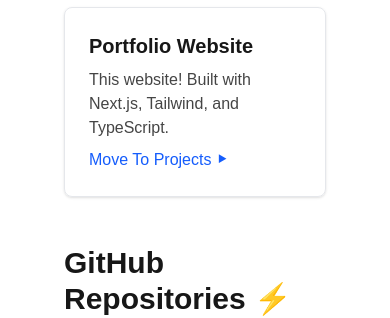
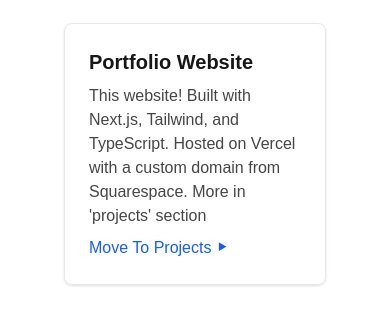
Before and after one commit to B-M-Anderson/Peninsula, a Next.js app: page / in a window 390 px wide. Shown: the part 939-1257 px from the top of the page. Built offline with nearby package versions, Linux system fonts and the light colour scheme; no server answers.

Commit message:
mobile fix3

```diff
--- a/app/components/Navbar.tsx
+++ b/app/components/Navbar.tsx
@@ -91,8 +91,8 @@ export default function Navbar() {
 
 
       <h1 className="text-xl font-semibold hidden sm:block">
-        Hosted on Vercel & Coded in TypeScript
-      </h1>
+        Bennett M. Anderson
+              </h1>
 
       <div className="flex gap-6 items-center">
         <Link href="/">Home</Link>
--- a/app/page.tsx
+++ b/app/page.tsx
@@ -18,8 +18,8 @@ type Repo = {
 const featuredProjects = [
   {
     name: "Portfolio Website",
-    description: "This website! Built with Next.js, Tailwind, and TypeScript.",
-    path: "/projects", // internal route instead of external URL
+    description: "This website! Built with Next.js, Tailwind, and TypeScript. Hosted on Vercel with a custom domain from Squarespace. More in 'projects' section",
+    path: "/projects",
   },
 ];
 
@@ -50,7 +50,9 @@ export default function HomePage() {
   return (
     <main className="flex flex-col md:flex-row md:h-screen">
       {/* LEFT: About Me */}
-      <section className="w-full md:w-1/3 md:sticky md:top-0 p-8 flex flex-col items-center justify-center text-center border-b md:border-b-0 md:border-r border-gray-200 dark:border-gray-700">
+      <section
+        className="w-full md:w-1/3 p-8 flex flex-col items-center justify-center text-center border-b md:border-b-0 md:border-r border-gray-200 dark:border-gray-700 pt-[80px] md:pt-0" // <-- mobile only padding for navbar
+      >
         <Image
           src="/profile.jpeg"
           alt="Profile picture"
@@ -105,7 +107,7 @@ export default function HomePage() {
       {/* RIGHT: Scrolling content */}
       <section
         id="scroll-panel"
-        className="w-full md:w-2/3 p-8 pt-24 md:pt-16 space-y-12 overflow-y-auto h-full"
+        className="w-full md:w-2/3 p-8 pt-16 md:pt-16 space-y-12 overflow-y-auto h-full"
       >
         {/* Featured Projects */}
         <div>
```
